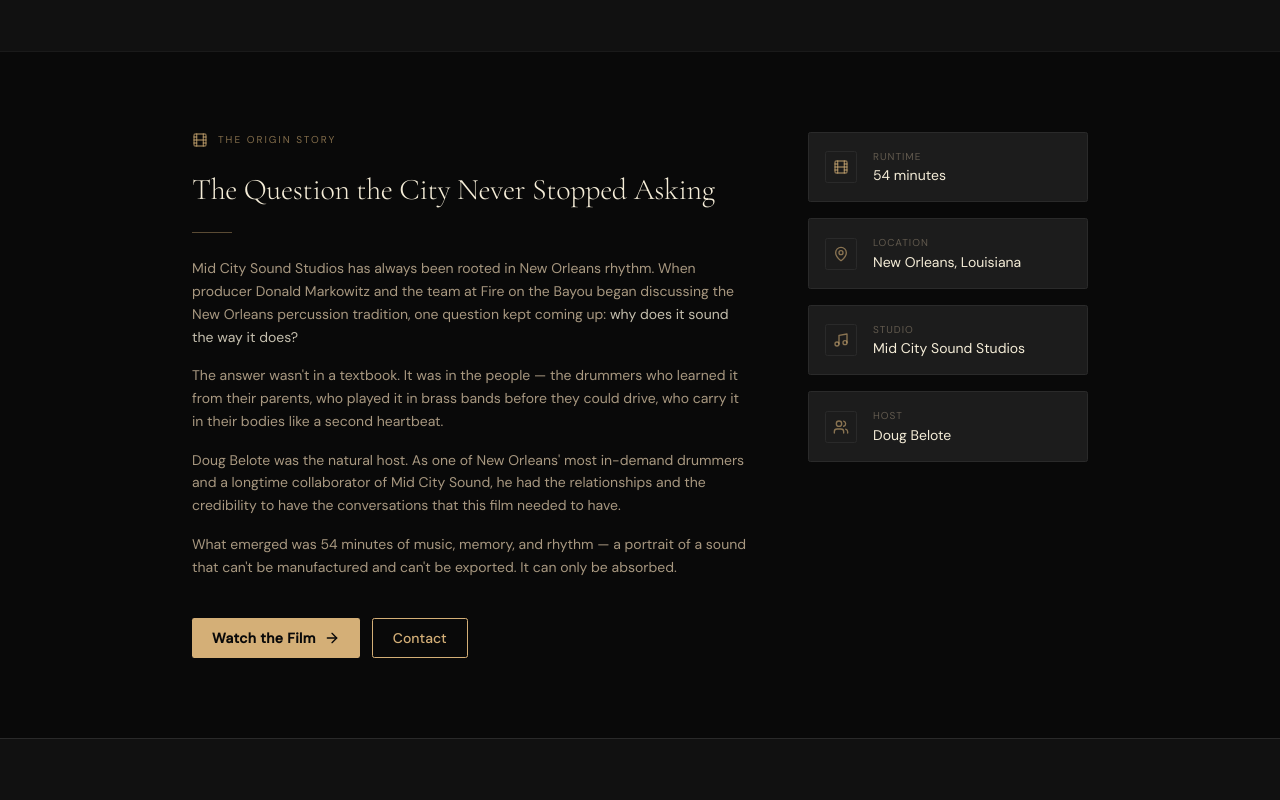
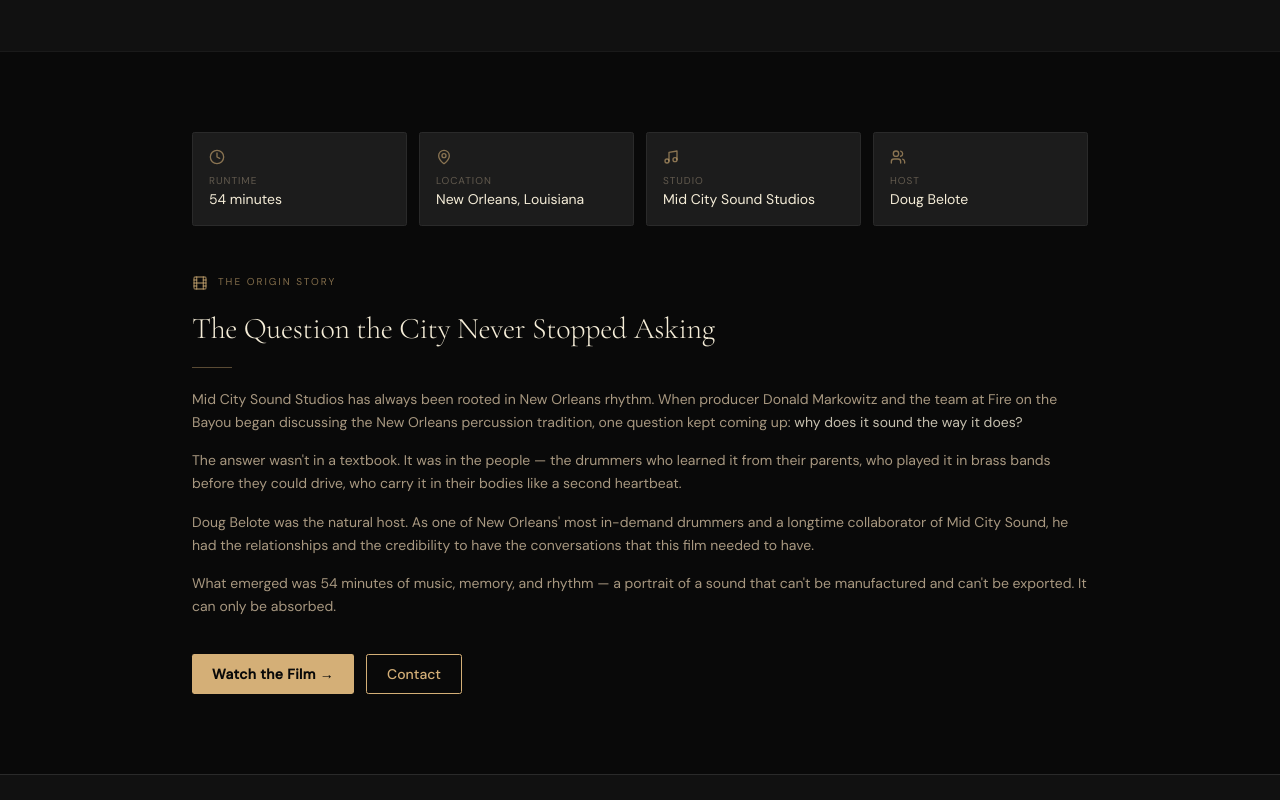
Before and after one commit to flu-wop/streetbeat, a Next.js app: page /about in a window 1280 px wide. Shown: the part 360-1160 px from the top of the page. Built offline with nearby package versions, Linux system fonts and the light colour scheme.

Commit message:
LEGIT FINAL PUSH

```diff
--- a/src/app/about/page.tsx
+++ b/src/app/about/page.tsx
@@ -1,94 +1,51 @@
-// src/app/about/page.tsx — About the film + full credits
+// src/app/about/page.tsx — About the film, combined layout
 
 import type { Metadata } from "next"
 import Link              from "next/link"
-import { ArrowRight, Film, Music, Users, MapPin } from "lucide-react"
+import { Film, Music, Users, MapPin, Clock } from "lucide-react"
 import { Button }    from "@/components/ui/button"
 import { Badge }     from "@/components/ui/badge"
 import { Separator } from "@/components/ui/separator"
 
 export const metadata: Metadata = {
-  title:       "About the Film",
+  title:       "About the Film | Street Beat Documentary",
   description: "The story behind Street Beat: Drumming Below Sea Level — a Mid City Sound production about New Orleans percussion.",
 }
 
-const FULL_CREDITS = [
-  { category: "Direction & Production", credits: [
-    { role: "Produced by", name: "Mid City Sound Studios" },
-    { role: "Produced by", name: "Fire on the Bayou" },
-    { role: "Produced by", name: "Doreja Productions" },
-    { role: "Host",        name: "Doug Belote" },
-  ]},
+const FACTS = [
+  { icon: Clock,  label: "Runtime",  value: "54 minutes" },
+  { icon: MapPin, label: "Location", value: "New Orleans, Louisiana" },
+  { icon: Music,  label: "Studio",   value: "Mid City Sound Studios" },
+  { icon: Users,  label: "Host",     value: "Doug Belote" },
 ]
 
 export default function AboutPage() {
   return (
     <div className="pt-16 min-h-screen bg-studio-black">
 
-      {/* ── Header ── */}
+      {/* ── Page header ── */}
       <section className="py-16 sm:py-20 px-4 sm:px-6 border-b border-studio-border/40 bg-studio-charcoal">
-        <div className="mx-auto max-w-4xl">
+        <div className="mx-auto max-w-4xl text-center sm:text-left">
           <Badge variant="outline" className="mb-4 text-[10px] tracking-widest uppercase">About the Film</Badge>
           <h1 className="font-display text-5xl md:text-6xl text-cream mb-4 leading-tight">
             The Sound Behind the Film
           </h1>
-          <p className="text-mist text-sm max-w-lg leading-relaxed">
-            Street Beat began with a simple question: what makes the New Orleans drum sound
-            unlike anything else on earth? The answer required going back to the source.
+          <p className="text-mist text-sm max-w-lg leading-relaxed mx-auto sm:mx-0">
+            Street Beat began with a simple question: what makes the New Orleans drum
+            sound unlike anything else on earth? The answer required going back to the source.
           </p>
         </div>
       </section>
 
-      {/* ── Story ── */}
+      {/* ── Combined story + facts ── */}
       <section className="py-14 sm:py-20 px-4 sm:px-6">
-        <div className="mx-auto max-w-4xl grid md:grid-cols-[1fr_280px] gap-14">
-          <div className="space-y-6">
-            <div className="flex items-center gap-2.5 mb-6">
-              <Film className="w-4 h-4 text-gold/60" />
-              <p className="text-[10px] tracking-[0.2em] uppercase text-gold/60">The Origin Story</p>
-            </div>
-            <h2 className="font-display text-3xl text-cream">The Question the City Never Stopped Asking</h2>
-            <Separator className="w-10 bg-gold/40" />
-            <div className="space-y-4 text-mist text-sm leading-relaxed">
-              <p>
-                Mid City Sound Studios has always been rooted in New Orleans rhythm.
-                When producer Donald Markowitz and the team at Fire on the Bayou began
-                discussing the New Orleans percussion tradition, one question kept coming up:
-                <em className="not-italic text-cream/80"> why does it sound the way it does?</em>
-              </p>
-              <p>
-                The answer wasn't in a textbook. It was in the people — the drummers who
-                learned it from their parents, who played it in brass bands before they could
-                drive, who carry it in their bodies like a second heartbeat.
-              </p>
-              <p>
-                Doug Belote was the natural host. As one of New Orleans' most in-demand
-                drummers and a longtime collaborator of Mid City Sound, he had the relationships
-                and the credibility to have the conversations that this film needed to have.
-              </p>
-              <p>
-                What emerged was 54 minutes of music, memory, and rhythm — a portrait of a
-                sound that can't be manufactured and can't be exported. It can only be absorbed.
-              </p>
-            </div>
-            <div className="flex gap-3 pt-4">
-              <Button asChild><Link href="/watch">Watch the Film <ArrowRight className="w-4 h-4" /></Link></Button>
-              <Button variant="outline" asChild><Link href="/contact">Contact</Link></Button>
-            </div>
-          </div>
+        <div className="mx-auto max-w-4xl">
 
-          {/* Film facts sidebar */}
-          <div className="space-y-4">
-            {[
-              { icon: Film,  label: "Runtime",    value: "54 minutes" },
-              { icon: MapPin,label: "Location",   value: "New Orleans, Louisiana" },
-              { icon: Music, label: "Studio",     value: "Mid City Sound Studios" },
-              { icon: Users, label: "Host",       value: "Doug Belote" },
-            ].map(({ icon: Icon, label, value }) => (
-              <div key={label} className="flex items-center gap-4 p-4 border border-studio-border rounded-sm bg-studio-card">
-                <div className="w-8 h-8 border border-studio-border rounded-sm flex items-center justify-center shrink-0">
-                  <Icon className="w-4 h-4 text-gold/60" />
-                </div>
+          {/* Facts strip — horizontal on desktop, 2-col grid on mobile */}
+          <div className="grid grid-cols-2 sm:grid-cols-4 gap-3 mb-12">
+            {FACTS.map(({ icon: Icon, label, value }) => (
+              <div key={label} className="flex flex-col items-center sm:items-start text-center sm:text-left p-4 border border-studio-border rounded-sm bg-studio-card gap-2">
+                <Icon className="w-4 h-4 text-gold/60" />
                 <div>
                   <p className="text-[10px] uppercase tracking-widest text-mist/50">{label}</p>
                   <p className="text-cream text-sm">{value}</p>
@@ -96,9 +53,52 @@
               </div>
             ))}
           </div>
+
+          {/* Origin story */}
+          <div className="space-y-5">
+            <div className="flex items-center gap-2.5">
+              <Film className="w-4 h-4 text-gold/60" />
+              <p className="text-[10px] tracking-[0.2em] uppercase text-gold/60">The Origin Story</p>
+            </div>
+            <h2 className="font-display text-3xl text-cream text-center sm:text-left">
+              The Question the City Never Stopped Asking
+            </h2>
+            <Separator className="w-10 bg-gold/40 mx-auto sm:mx-0" />
+
+            <div className="space-y-4 text-mist text-sm leading-relaxed">
+              <p>
+                Mid City Sound Studios has always been rooted in New Orleans rhythm. When
+                producer Donald Markowitz and the team at Fire on the Bayou began discussing the
+                New Orleans percussion tradition, one question kept coming up:{" "}
+                <em className="not-italic text-cream/80">why does it sound the way it does?</em>
+              </p>
+              <p>
+                The answer wasn&apos;t in a textbook. It was in the people — the drummers who
+                learned it from their parents, who played it in brass bands before they could
+                drive, who carry it in their bodies like a second heartbeat.
+              </p>
+              <p>
+                Doug Belote was the natural host. As one of New Orleans&apos; most in-demand
+                drummers and a longtime collaborator of Mid City Sound, he had the relationships
+                and the credibility to have the conversations that this film needed to have.
+              </p>
+              <p>
+                What emerged was 54 minutes of music, memory, and rhythm — a portrait of a
+                sound that can&apos;t be manufactured and can&apos;t be exported. It can only be absorbed.
+              </p>
+            </div>
+
+            <div className="flex flex-col sm:flex-row gap-3 pt-4 items-center sm:items-start">
+              <Button asChild>
+                <Link href="/watch">Watch the Film →</Link>
+              </Button>
+              <Button variant="outline" asChild>
+                <Link href="/contact">Contact</Link>
+              </Button>
+            </div>
+          </div>
         </div>
       </section>
-
     </div>
   )
 }
--- a/src/app/contact/page.tsx
+++ b/src/app/contact/page.tsx
@@ -25,7 +25,7 @@
   return (
     <div className="pt-16 min-h-screen bg-studio-black">
       <section className="py-16 sm:py-20 px-4 sm:px-6 border-b border-studio-border/40 bg-studio-charcoal">
-        <div className="mx-auto max-w-4xl">
+        <div className="mx-auto max-w-4xl text-center sm:text-left">
           <Badge variant="outline" className="mb-4 text-[10px] tracking-widest uppercase">Contact</Badge>
           <h1 className="font-display text-5xl md:text-6xl text-cream mb-4 leading-tight">Get in Touch</h1>
           <p className="text-mist text-sm max-w-md leading-relaxed">
--- a/src/app/globals.css
+++ b/src/app/globals.css
@@ -64,3 +64,18 @@
   .delay-500 { animation-delay: 500ms; }
   .delay-700 { animation-delay: 700ms; }
 }
+
+/* ── Mobile center alignment ──────────────────────────────────── */
+@media (max-width: 639px) {
+  .font-display,
+  h1, h2, h3 {
+    text-align: center;
+  }
+  .text-mist, .text-cream\/70, .text-mist\/60 {
+    text-align: center;
+  }
+  .badge-outline {
+    margin-left: auto;
+    margin-right: auto;
+  }
+}
--- a/src/app/watch/page.tsx
+++ b/src/app/watch/page.tsx
@@ -57,7 +57,7 @@
           <div className="absolute inset-0 bg-gradient-to-r from-studio-charcoal to-transparent" />
         </div>
 
-        <div className="relative mx-auto max-w-4xl">
+        <div className="relative mx-auto max-w-4xl text-center sm:text-left">
           <Badge variant="outline" className="mb-4 text-[10px] tracking-widest uppercase">Watch Now</Badge>
           <h1 className="font-display text-5xl md:text-6xl text-cream mb-3 leading-tight">
             Street Beat
@@ -66,7 +66,7 @@
               Drumming Below Sea Level
             </span>
           </h1>
-          <div className="flex flex-wrap items-center gap-4 mt-4">
+          <div className="flex flex-wrap items-center gap-4 mt-4 justify-center sm:justify-start">
             <span className="flex items-center gap-1.5 text-mist text-xs"><Clock className="w-3.5 h-3.5 text-gold/60" />54 minutes</span>
             <Separator orientation="vertical" className="h-3" />
             <span className="text-mist text-xs">Mid City Sound Production</span>
```
Also changed, not shown: src/app/page.tsx (+6 -8 lines), public/favicon.png, 1 other file (tests, documents, lock files or other folders).
